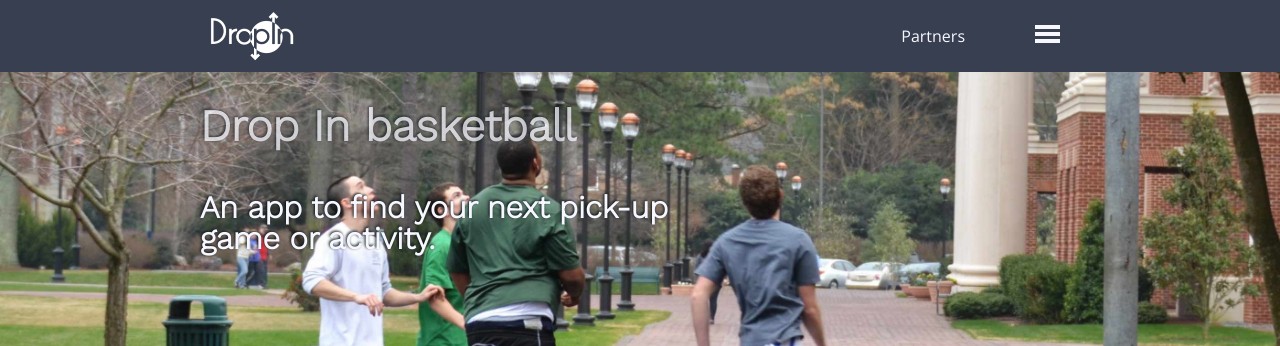
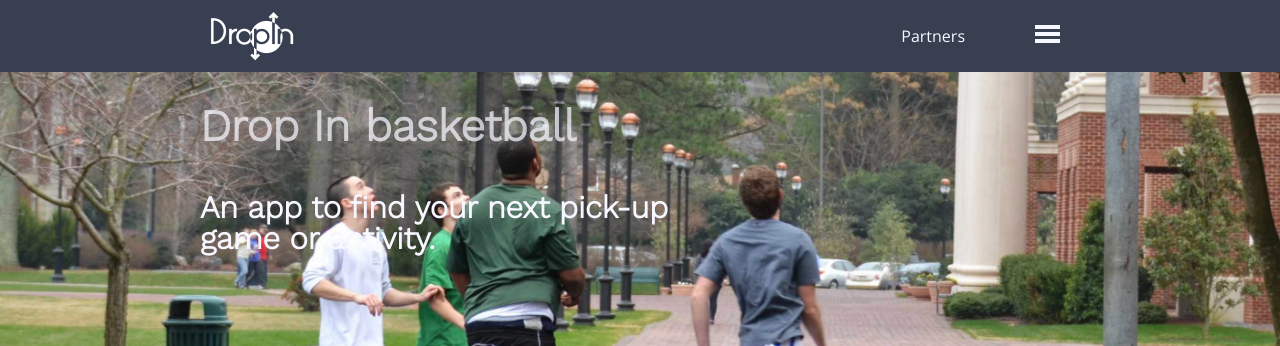
Before and after one commit to fidogroupe/drop-in-marketing-site, a Jekyll site: the page built from index.html, in a window 1280 px wide. Shown: the top 346 px of the page. Built offline with Jekyll 4.4.1, drawn with Linux system fonts in a browser that asks for light colours; nearby versions of some CDN libraries.

Commit message:
Removes text stroke on hero text

```diff
--- a/_sass/_pages.scss
+++ b/_sass/_pages.scss
@@ -39,7 +39,6 @@
 
   h1,
   h3 {
-    text-shadow: $color4 -1px -1px 3px;
     color: $color5;
     font-weight: bold;
   }
```
